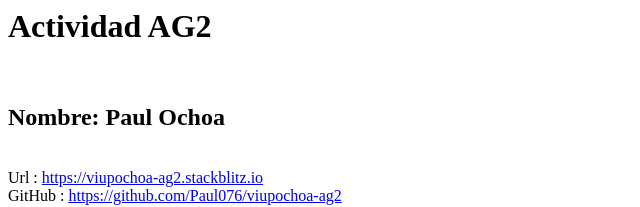
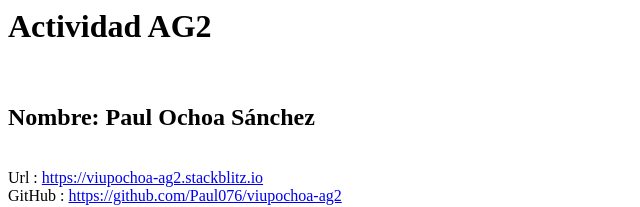
Before and after one commit to Paul076/viupochoa-ag2, a website: page index.html in a window 1280 px wide. Shown: the top 207 px of the page, without its empty margins (0-640 px from the left). Drawn offline with Linux system fonts and the light colour scheme.

Commit message:
1 file modified

```diff
--- a/index.html
+++ b/index.html
@@ -2,7 +2,7 @@
 
 <h1>Actividad AG2</h1>
 <br />
-<h2>Nombre: Paul Ochoa</h2>
+<h2>Nombre: Paul Ochoa Sánchez</h2>
 <br />
 Url :
 <a href="https://viupochoa-ag2.stackblitz.io"
```
